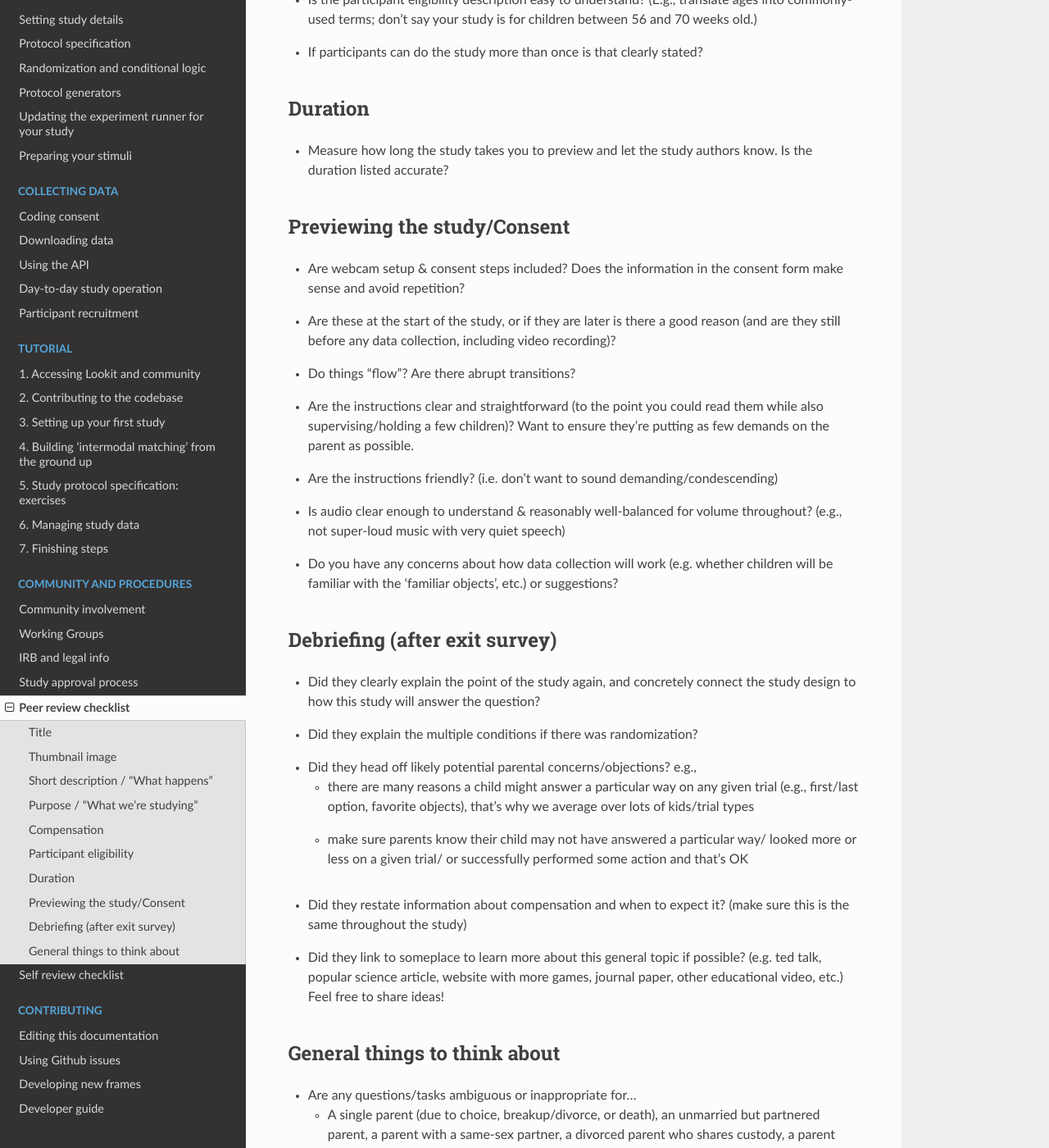
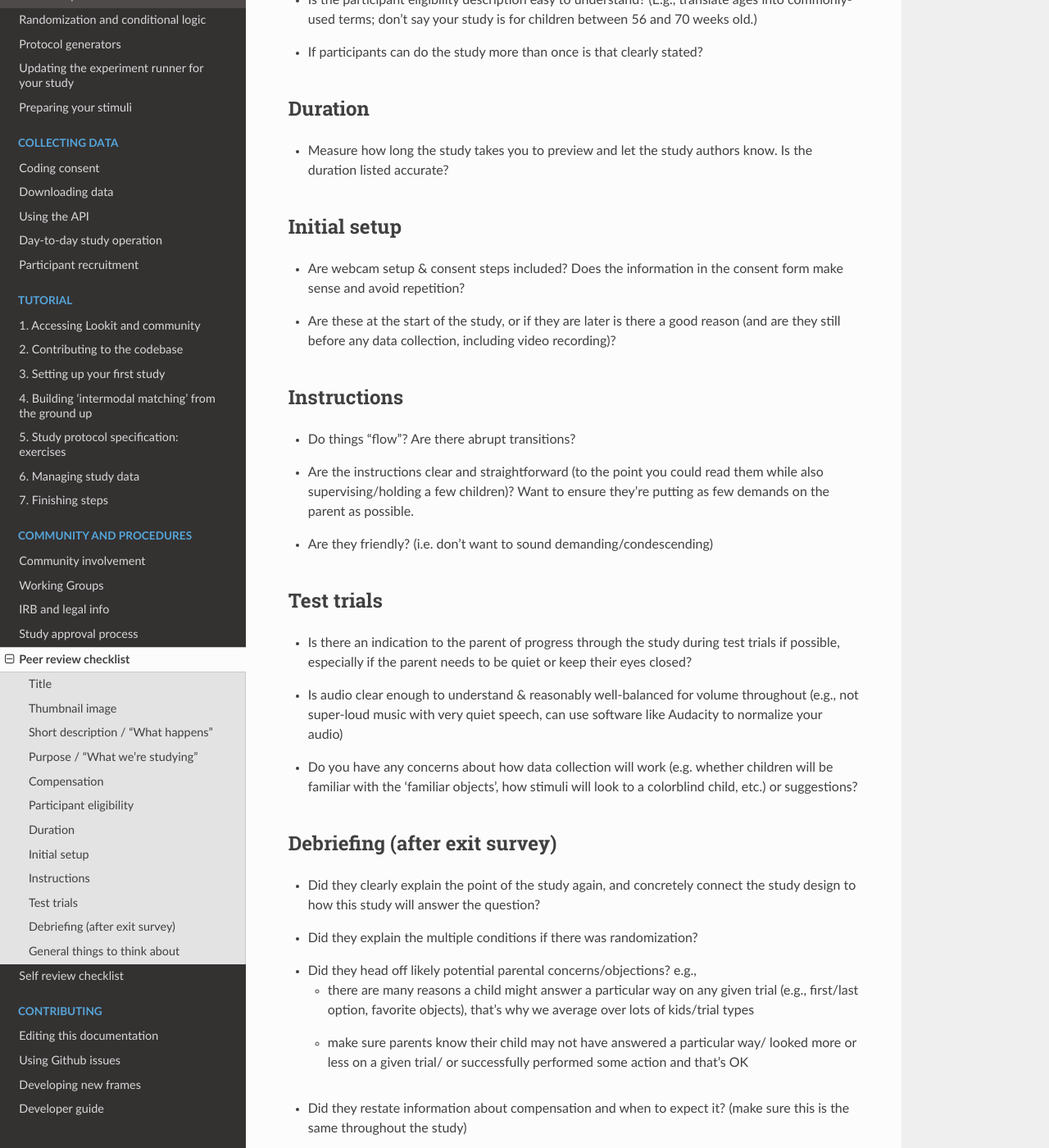
Before and after one commit to lookit/lookit-docs, a Sphinx documentation site: the page built from docs/source/community-study-review-checklists-peer.rst, in a window 1280 px wide and 1400 px high, scrolled down 1668 px. Shown: the whole window at 82% size. Built offline with Sphinx 7.4.7 and the Read the Docs theme 2.0.0, drawn with Linux system fonts in a browser that asks for light colours.

Commit message:
add advice about test trials to self/peer review checklists

```diff
--- a/docs/source/community-study-review-checklists-peer.rst
+++ b/docs/source/community-study-review-checklists-peer.rst
@@ -86,26 +86,35 @@ Duration
 -  Measure how long the study takes you to preview and let the study
    authors know. Is the duration listed accurate?
 
-Previewing the study/Consent
-----------------------------
-
+Initial setup
+--------------------
 -  Are webcam setup & consent steps included? Does the information in
    the consent form make sense and avoid repetition?
 -  Are these at the start of the study, or if they are later is there a
    good reason (and are they still before any data collection, including
    video recording)?
+
+Instructions
+-----------------
 -  Do things “flow”? Are there abrupt transitions?
 -  Are the instructions clear and straightforward (to the point you
    could read them while also supervising/holding a few children)? Want
    to ensure they’re putting as few demands on the parent as possible.
--  Are the instructions friendly? (i.e. don’t want to sound
-   demanding/condescending)
+-  Are they friendly? (i.e. don’t want to sound demanding/condescending)
+
+
+Test trials
+----------------
+-  Is there an indication to the parent of progress through the study during test trials
+   if possible, especially if the parent needs to be quiet or keep their eyes closed?
 -  Is audio clear enough to understand & reasonably well-balanced for
-   volume throughout? (e.g., not super-loud music with very quiet
-   speech)
+   volume throughout (e.g., not super-loud music with very quiet speech,
+   can use software like Audacity to normalize your audio)
 -  Do you have any concerns about how data collection will work
-   (e.g. whether children will be familiar with the ‘familiar objects’,
-   etc.) or suggestions?
+   (e.g. whether children will be familiar with the ‘familiar objects’, how stimuli will
+   look to a colorblind child, etc.) or suggestions?
+
+
 
 Debriefing (after exit survey)
 ------------------------------
```
Also changed, not shown: docs/source/community-study-review-checklists-self.rst (+15 -2 lines).
